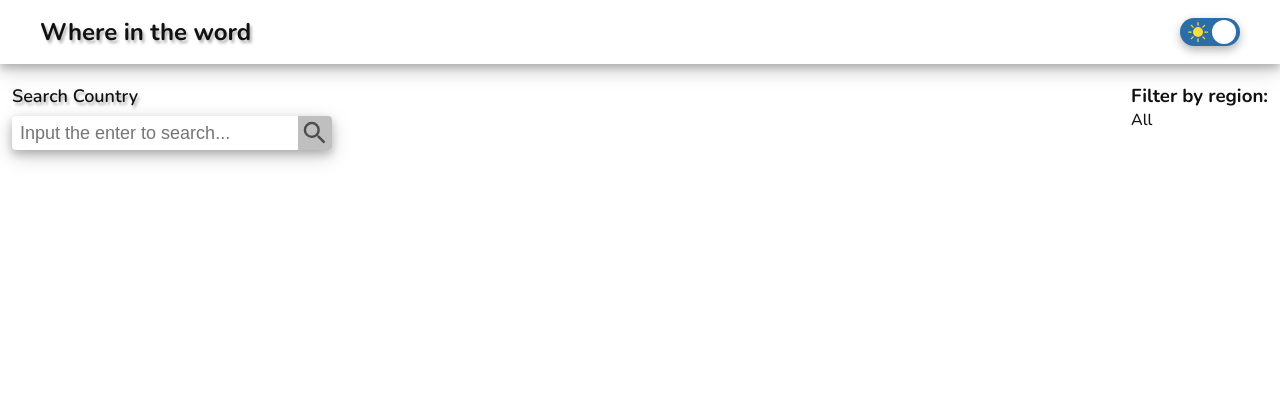
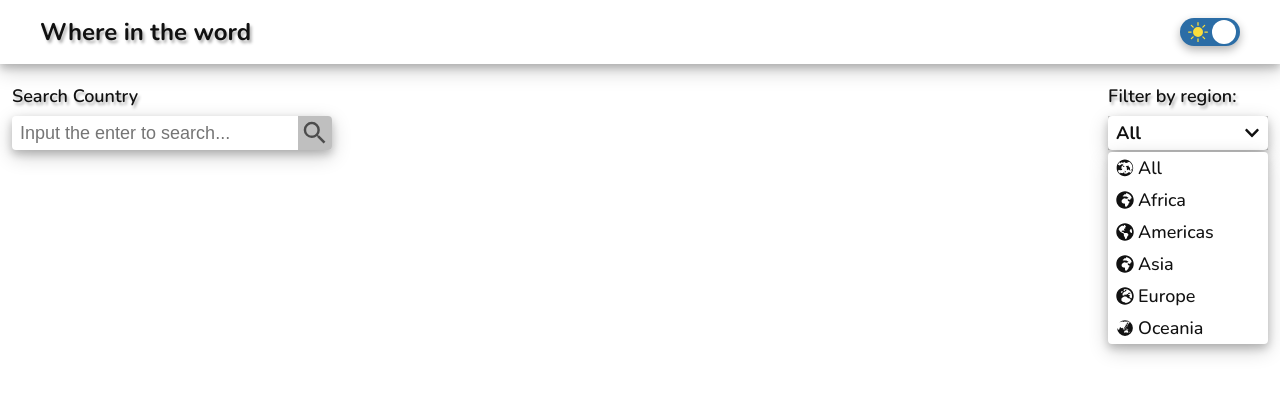
Before and after one commit to huydaoquang/countries, a React (Create React App) app: page / in a window 1280 px wide. Shown: the top 396 px of the page. Built offline with nearby package versions, Linux system fonts and the light colour scheme.

Commit message:
update css filter region

```diff
--- a/src/App.css
+++ b/src/App.css
@@ -14,6 +14,7 @@ html {
   --ToggleButtonBackground: hsl(208, 59%, 41%);
   --TextShadow: 2px 3px 3px rgba(0, 0, 0, 0.3);
   --BoxShadow: 0 4px 8px 0 rgba(0, 0, 0, 0.2), 0 6px 20px 0 rgba(0, 0, 0, 0.2);
+  --SelectOptionBackground: rgb(1, 147, 207);
 }
 
 .darkTheme {
@@ -26,3 +27,13 @@ html {
   color: #111;
   box-shadow: var(--BoxShadow);
 }
+
+ul,
+ol,
+li {
+  list-style: none;
+}
+
+a {
+  text-decoration: none;
+}
--- a/src/Components/MainContent/SearchAndFilter/Filter.jsx
+++ b/src/Components/MainContent/SearchAndFilter/Filter.jsx
@@ -1,10 +1,116 @@
+import { useContext } from "react";
+import {
+  FaChevronDown,
+  FaGlobeAfrica,
+  FaGlobeAmericas,
+  FaGlobeEurope,
+} from "react-icons/fa";
+import { GiWorld, GiEarthAsiaOceania } from "react-icons/gi";
+import styled from "styled-components";
+
+import { ThemeContext } from "../../ThemeContext/themeContext";
+
 const Filter = () => {
+  const themeContext = useContext(ThemeContext);
   return (
-    <div>
+    <FilterPane>
       <h3>Filter by region:</h3>
-      <span>All</span>
-    </div>
+      <SelectPane>
+        <Select className={themeContext.theme}>
+          <span>All</span>
+          <FaChevronDown />
+        </Select>
+        <OptionPane className={themeContext.theme}>
+          <OptionItem>
+            <GiWorld />
+            <span>All</span>
+          </OptionItem>
+          <OptionItem>
+            <FaGlobeAfrica />
+            <span>Africa</span>
+          </OptionItem>
+          <OptionItem>
+            <FaGlobeAmericas />
+            <span>Americas</span>
+          </OptionItem>
+          <OptionItem>
+            <FaGlobeAfrica />
+            <span>Asia</span>
+          </OptionItem>
+          <OptionItem>
+            <FaGlobeEurope />
+            <span>Europe</span>
+          </OptionItem>
+          <OptionItem>
+            <GiEarthAsiaOceania />
+            <span>Oceania</span>
+          </OptionItem>
+        </OptionPane>
+      </SelectPane>
+    </FilterPane>
   );
 };
 
 export default Filter;
+
+const FilterPane = styled.div`
+  max-width: 160px;
+  width: 100%;
+  margin-top: 20px;
+
+  h3 {
+    font-size: 18px;
+    font-weight: 600;
+    text-shadow: var(--TextShadow);
+  }
+`;
+
+const SelectPane = styled.div`
+  width: 100%;
+  margin-top: 8px;
+  position: relative;
+  background-color: #ccc;
+`;
+
+const Select = styled.div`
+  display: flex;
+  align-items: center;
+  justify-content: space-between;
+  border-radius: 4px;
+  padding: 0 8px;
+  height: 34px;
+  user-select: none;
+  cursor: pointer;
+
+  span {
+    font-size: 18px;
+    font-weight: bold;
+  }
+`;
+
+const OptionPane = styled.div`
+  width: 100%;
+  margin-top: 2px;
+  border-radius: 4px;
+  position: absolute;
+  overflow: hidden;
+  z-index: 10;
+`;
+
+const OptionItem = styled.div`
+  display: flex;
+  align-items: center;
+  font-size: 18px;
+  font-weight: 500;
+  cursor: pointer;
+  padding: 4px 8px;
+
+  &:hover {
+    font-weight: bold;
+    background-color: var(--SelectOptionBackground);
+  }
+
+  span {
+    margin-left: 4px;
+  }
+`;
```
